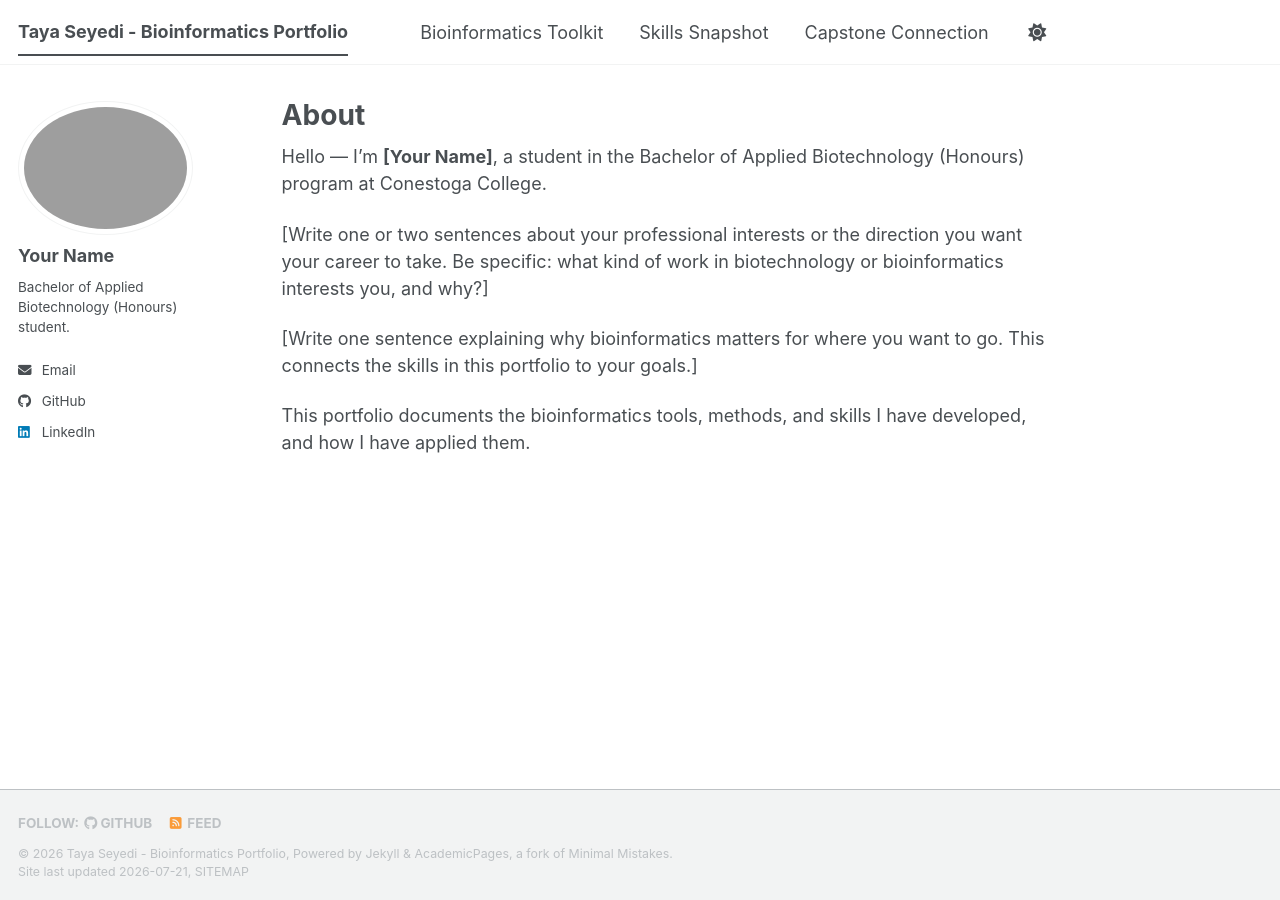
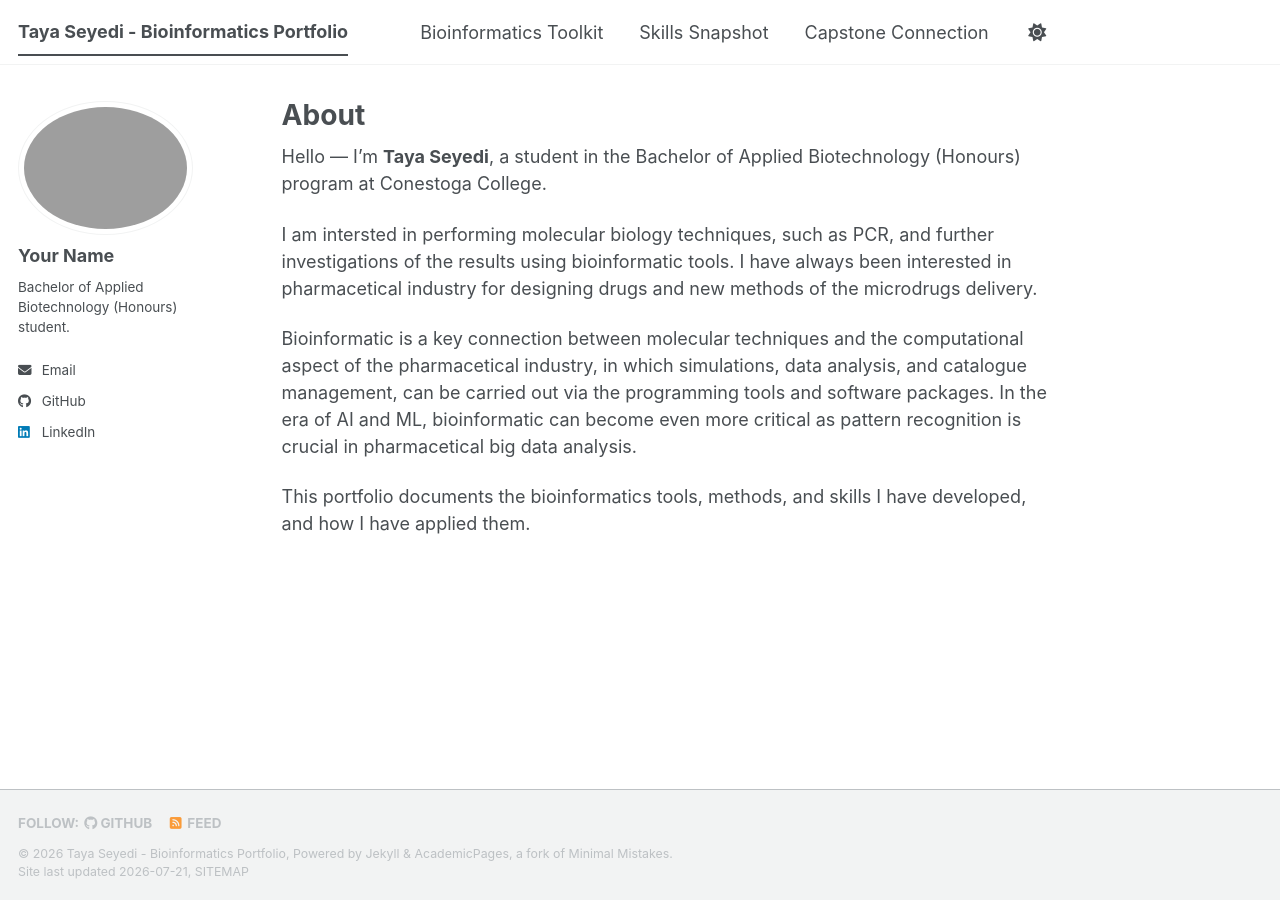
Before and after one commit to Taya-Sd/biot74000-portfolio, a Jekyll site: the page built from _pages/about.md, in a window 1280 px wide. Built offline with Jekyll 4.4.1, drawn with Linux system fonts in a browser that asks for light colours; a script bundle is joined from its source files by our own code; library files that are not in the unit come from our copies.

Commit message:
Revise about page with personal details and interests
Updated personal introduction and professional interests in biotechnology.

```diff
--- a/_pages/about.md
+++ b/_pages/about.md
@@ -29,15 +29,12 @@ redirect_from:
   ============================================================================
 -->
 
-Hello — I'm **[Your Name]**, a student in the Bachelor of Applied Biotechnology
+Hello — I'm **Taya Seyedi**, a student in the Bachelor of Applied Biotechnology
 (Honours) program at Conestoga College.
 
-[Write one or two sentences about your professional interests or the direction
-you want your career to take. Be specific: what kind of work in biotechnology
-or bioinformatics interests you, and why?]
+I am intersted in performing molecular biology techniques, such as PCR, and further investigations of the results using bioinformatic tools. I have always been interested in pharmacetical industry for designing drugs and new methods of the microdrugs delivery.
 
-[Write one sentence explaining why bioinformatics matters for where you want to
-go. This connects the skills in this portfolio to your goals.]
+Bioinformatic is a key connection between molecular techniques and the computational aspect of the pharmacetical industry, in which simulations, data analysis, and catalogue management, can be carried out via the programming tools and software packages. In the era of AI and ML, bioinformatic can become even more critical as pattern recognition is crucial in pharmacetical big data analysis.
 
 This portfolio documents the bioinformatics tools, methods, and skills I have
 developed, and how I have applied them.
```
